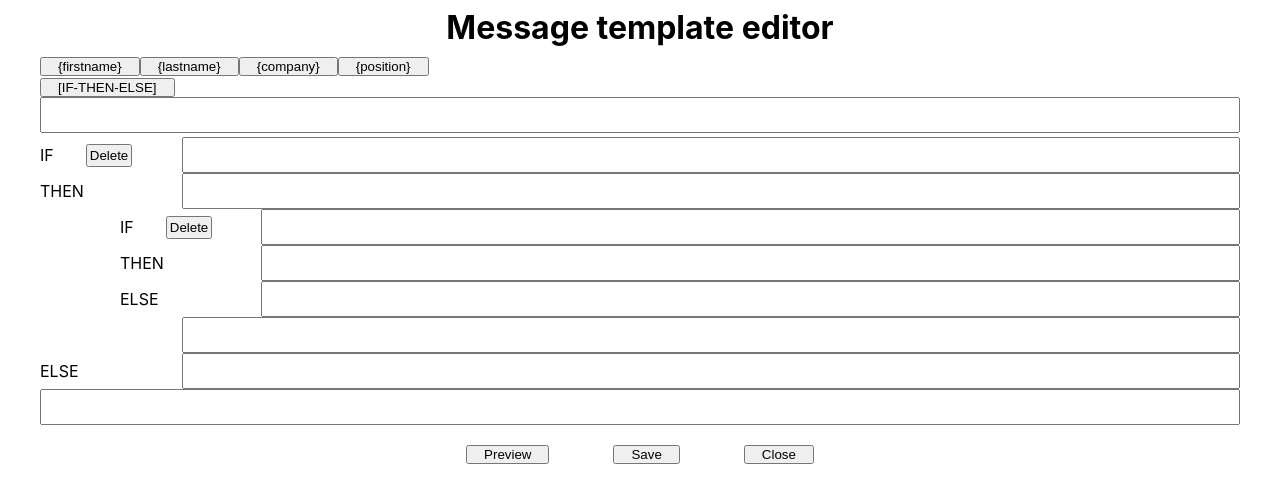
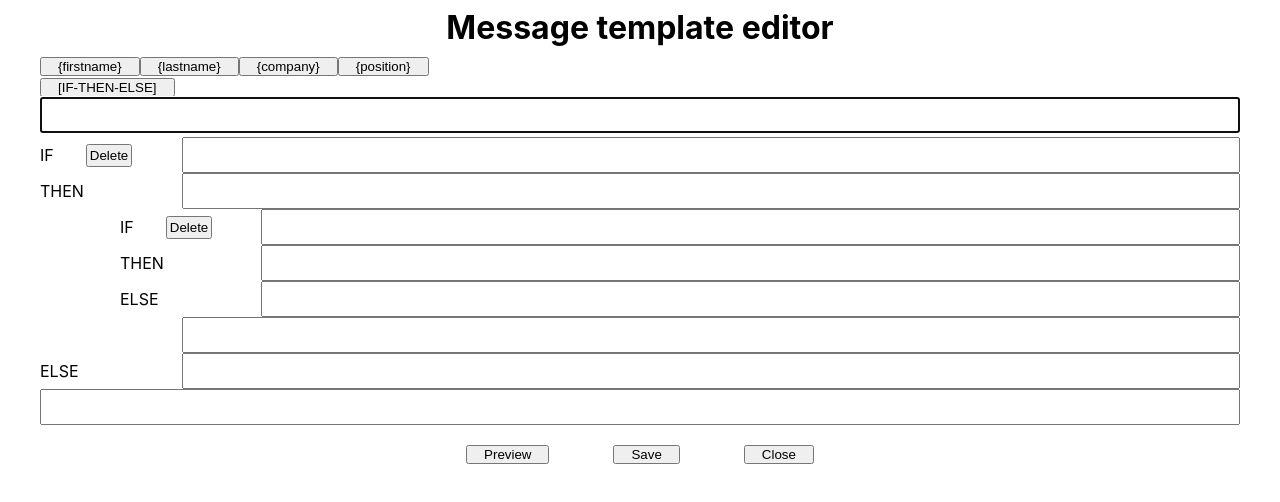
Before and after one commit to issa012/message-editor, a React (Create React App) app: page / in a window 1280 px wide. Shown: the top 502 px of the page. Built offline with nearby package versions, Linux system fonts and the light colour scheme.

Commit message:
added autofocus to the first textarea

```diff
--- a/src/components/EditorWidget/EditorWidget.tsx
+++ b/src/components/EditorWidget/EditorWidget.tsx
@@ -64,7 +64,7 @@ const EditorWidget = ({
       </div>
 
       <div ref={treeRef} className={styles.tree}>
-        <Textarea onFocus={handleFocus} ref={topTextarea} />
+        <Textarea autoFocus onFocus={handleFocus} ref={topTextarea} />
         <InputTree
           handleFocus={handleFocus}
           depth={depth}
```
